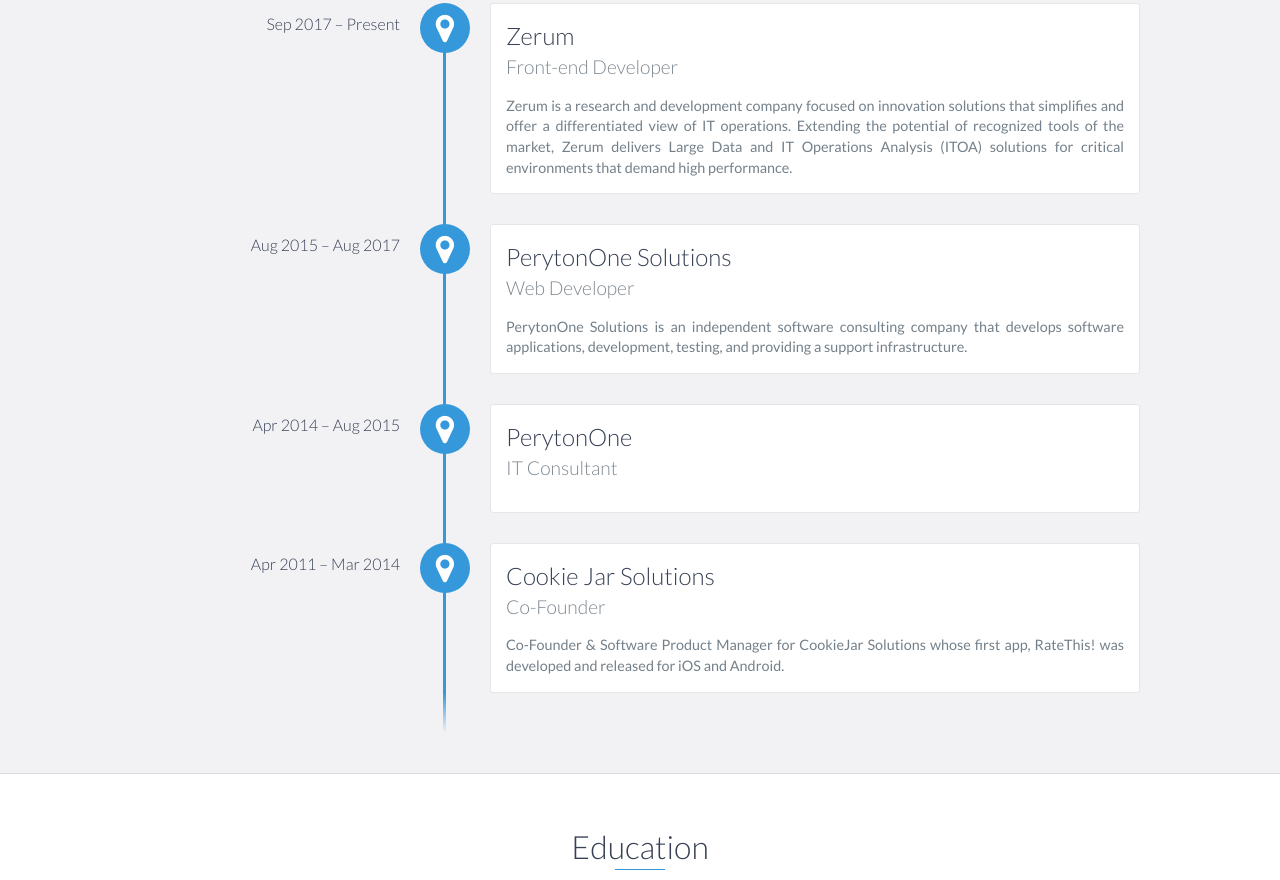
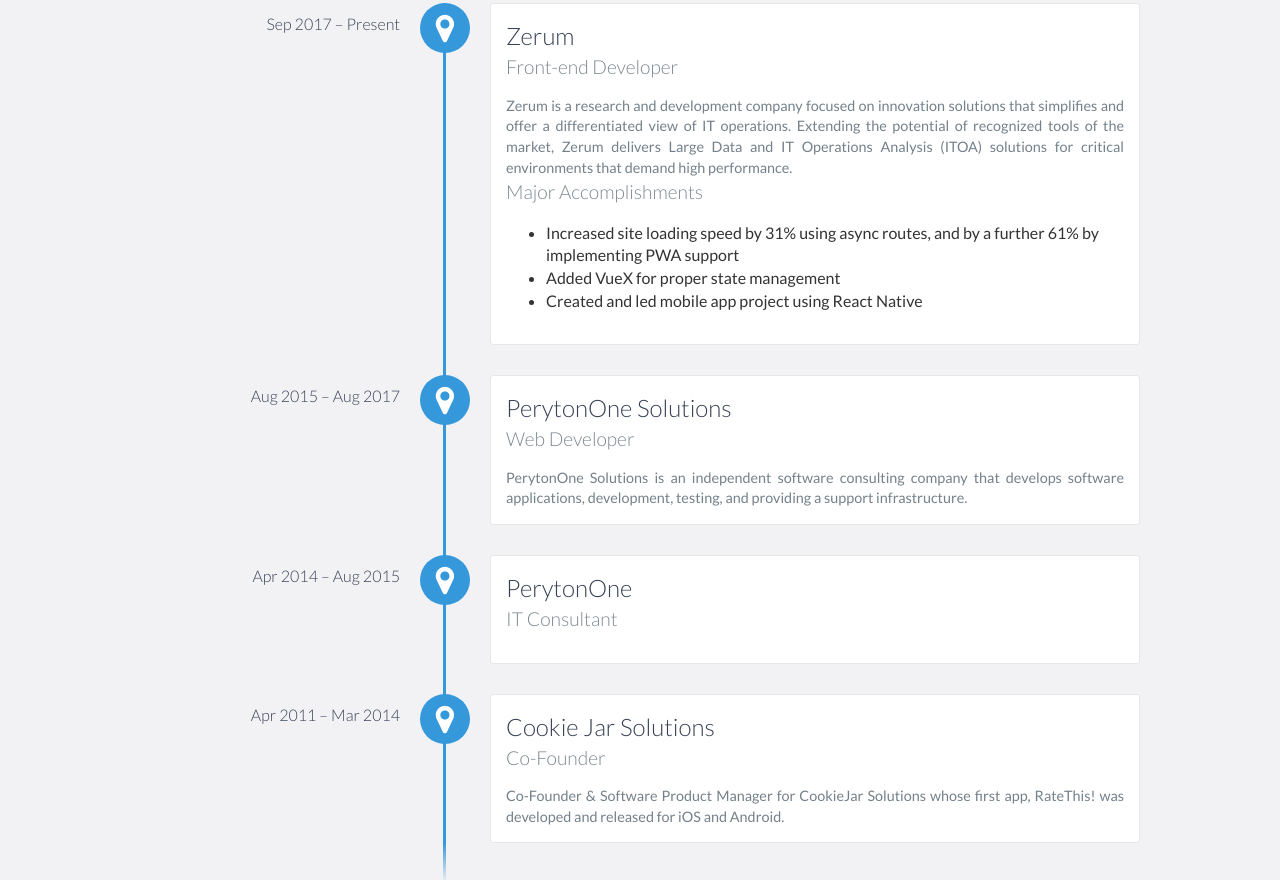
Before and after one commit to fouratj/fouratj.github.io, a website: page index.html in a window 1280 px wide. Shown: the part 1079-1959 px from the top of the page. Drawn offline with nearby package versions, Linux system fonts and the light colour scheme.

Commit message:
Add accomplishments

```diff
--- a/index.html
+++ b/index.html
@@ -96,6 +96,12 @@
                     of IT operations. Extending the potential of recognized tools of the market, Zerum delivers Large Data
                     and IT Operations Analysis (ITOA) solutions for critical environments that demand high performance.
                 </p>
+                <h4>Major Accomplishments</h4>
+                <ul>
+                    <li>Increased site loading speed by 31% using async routes, and by a further 61% by implementing PWA support</li>
+                    <li>Added VueX for proper state management</li>
+                    <li>Created and led mobile app project using React Native</li>
+                </ul>
             </div>
             <div data-date="Aug 2015 – Aug 2017">
                 <h3>PerytonOne Solutions</h3>
```
